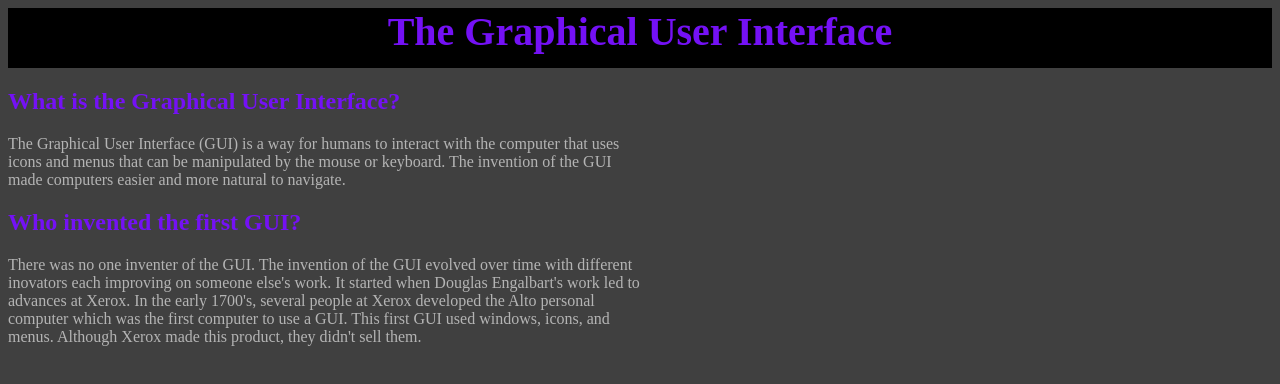
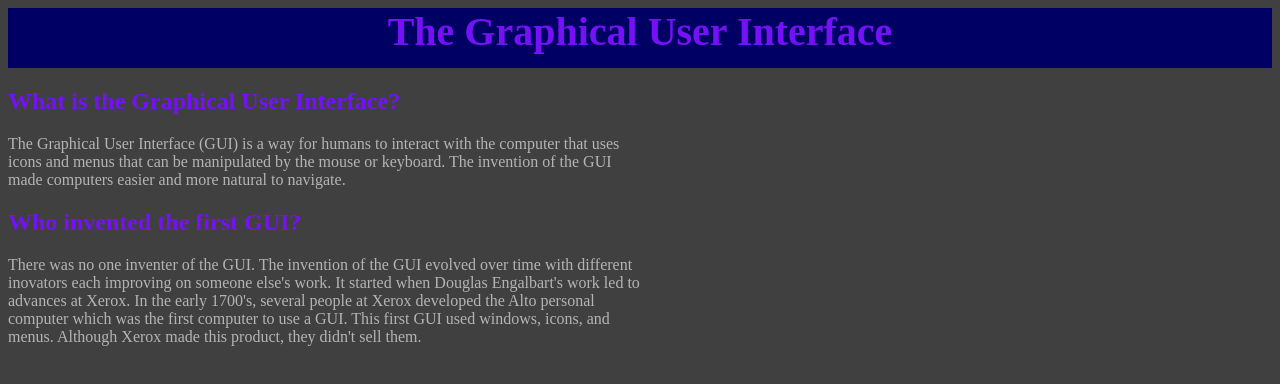
Before and after one commit to Noah-31/gui, a plain HTML site: page index.html in a window 1280 px wide. Drawn offline with Linux system fonts and the light colour scheme.

Commit message:
Update index.html

```diff
--- a/index.html
+++ b/index.html
@@ -4,10 +4,10 @@
    <meta charset="utf-8">
    <style>
     h1 {
-     background-color: rgb(0, 0, 0);
+     background-color: rgb(0, 0, 100);
      color: rgb(116, 17, 245);
      text-align: center;
-     vertical-align: center;
+     vertical-align: baseline;
      margin: 0;
      padding: 0;
      border: 0;
```
